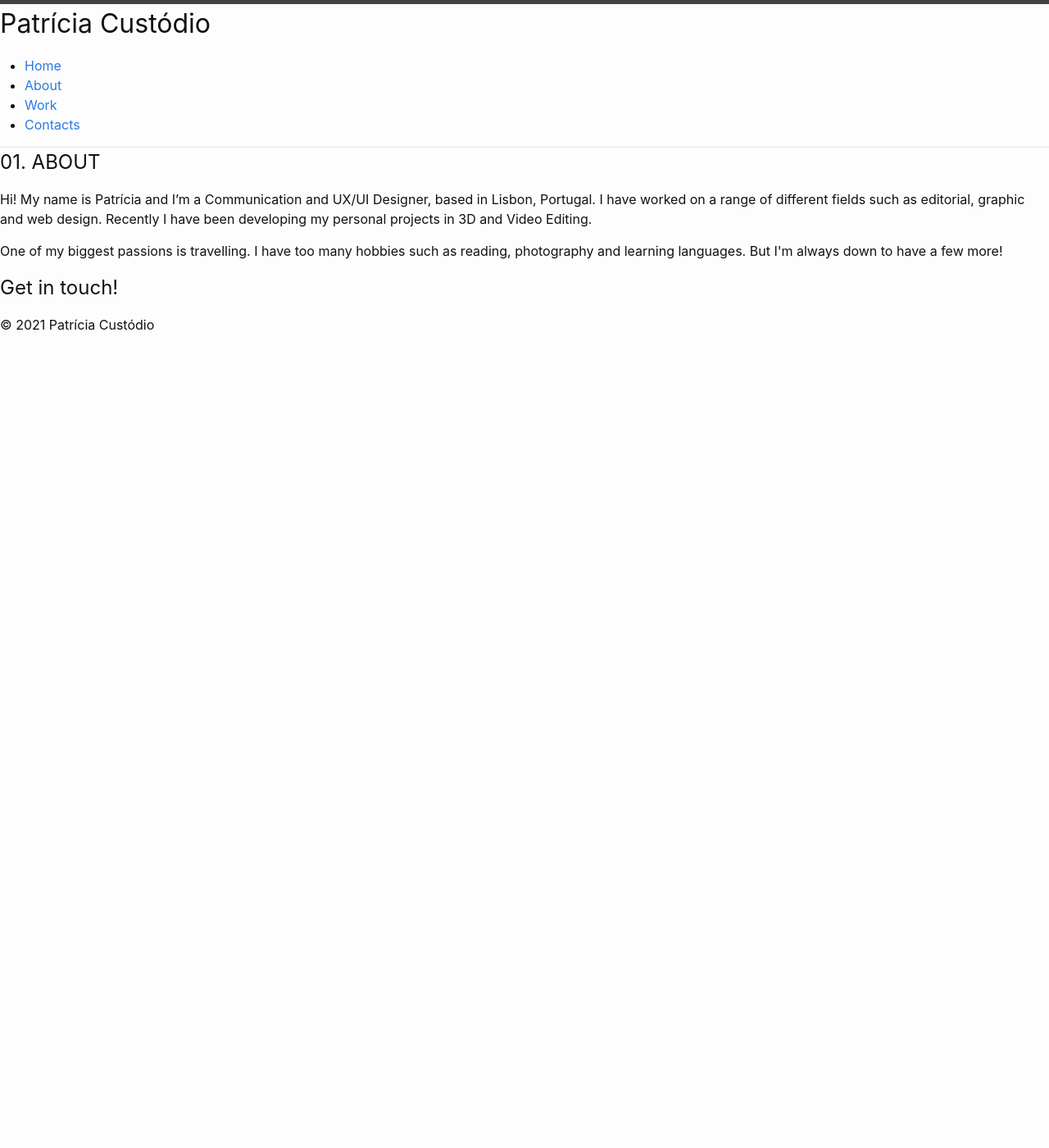
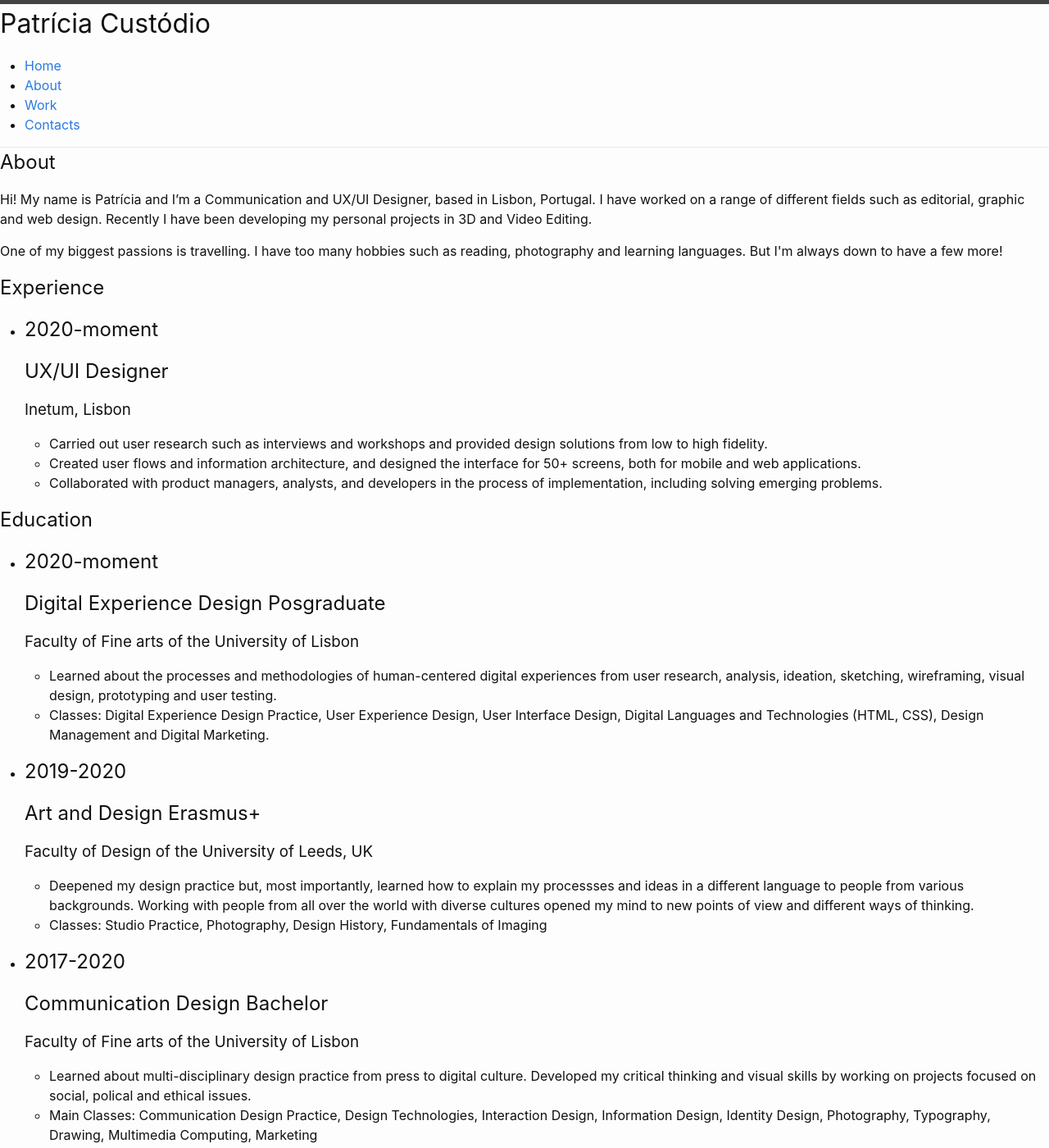
Before and after one commit to PatriciaCustodio2303/projeto, a Jekyll site: the page built from about.markdown, in a window 1280 px wide and 1400 px high. Shown: the whole window at 82% size. Built offline with Jekyll 4.4.1, drawn with Linux system fonts in a browser that asks for light colours.

Commit message:
collections, education, experience

```diff
--- a/_config.yml
+++ b/_config.yml
@@ -18,7 +18,7 @@
 # You can create any custom variable you would like, and they will be accessible
 # in the templates via {{ site.myvariable }}.
 
-title: Your awesome title
+title: Patrícia Custódio
 email: your-email@example.com
 description: >- # this means to ignore newlines until "baseurl:"
   Write an awesome description for your new site here. You can edit this
@@ -33,6 +33,24 @@ github_username:  jekyll
 theme: minima
 plugins:
   - jekyll-feed
+
+collections:
+  education:
+    output: true
+    permalink: /education/:path/
+    order:
+      - posgraduacao.html
+      - erasmus.html
+      - licenciatura.html
+  experience:
+    output: true
+    permalink: /experience/:path/
+  skills:
+    output: true
+    permalink: /skills/:path/
+  projects:
+    output: true
+    permalink: /projects/:path/
 
 # Exclude from processing.
 # The following items will not be processed, by default.
--- a/_includes/education.html
+++ b/_includes/education.html
@@ -0,0 +1,10 @@
+<ul>
+    {%- for education in site.education -%}
+    <li>
+        <h1>{{ education.time }}</h1>
+        <h2>{{ education.title }}</h2>
+        <h3>{{ education.location }}</h2>
+    </li>
+    {{ education.content }}
+    {%- endfor -%}
+</ul>
--- a/_includes/experience.html
+++ b/_includes/experience.html
@@ -0,0 +1,10 @@
+<ul>
+    {%- for experience in site.experience -%}
+    <li>
+        <h1>{{ experience.time }}</h1>
+        <h2>{{ experience.title }}</h2>
+        <h3>{{ experience.location }}</h2>
+    </li>
+    {{ experience.content }}
+    {%- endfor -%}
+</ul>
--- a/_layouts/about.html
+++ b/_layouts/about.html
@@ -1,21 +1,25 @@
 ---
 layout: default
+title: About
 ---
 
 <section>
-    <h2>01. ABOUT</h2>
+    <h1>{{ page.title }}</h1>
     <p>Hi! My name is Patrícia and I’m a Communication and UX/UI Designer, based in Lisbon, Portugal. I have worked on a range of different fields such as editorial, graphic and web design. Recently I have been developing my personal projects in 3D and Video Editing.</p>
     <p>One of my biggest passions is travelling. I have too many hobbies such as reading, photography and learning languages. But I'm always down to have a few more! </p>
 </section>
 
 <section>
+    <h2>Experience</h2>
     {%- include experience.html -%}
 </section>
 
 <section>
+    <h2>Education</h2>
     {%- include education.html -%}
 </section>
 
 <section>
+    <h2>Skills</h2>
     {%- include skills.html -%}
 </section>
--- a/_layouts/contacts.html
+++ b/_layouts/contacts.html
@@ -1,3 +1,5 @@
 ---
 layout: default
 ---
+
+<h1>{{ page.title }}</h1>
--- a/_layouts/work.html
+++ b/_layouts/work.html
@@ -1,3 +1,5 @@
 ---
 layout: default
 ---
+
+<h1>{{ page.title }}</h1>
```
Also changed, not shown: _education/erasmus.html (added, +11 -0 lines), _education/licenciatura.html (added, +11 -0 lines), _education/posgraduacao.html (added, +11 -0 lines), _experience/inetum.html (added, +11 -0 lines), _layouts/post.html (deleted, +0 -27 lines), _posts/2021-05-06-welcome-to-jekyll.markdown (deleted, +0 -29 lines), contacts.md (+1 -1 lines), projects.md (added, +3 -0 lines), work.md (+0 -2 lines), _layouts/projects.md (added), education/erasmus.html (deleted), education/licenciatura.html (deleted), education/posgraduacao.html (deleted), experience/inetum.html (deleted).
